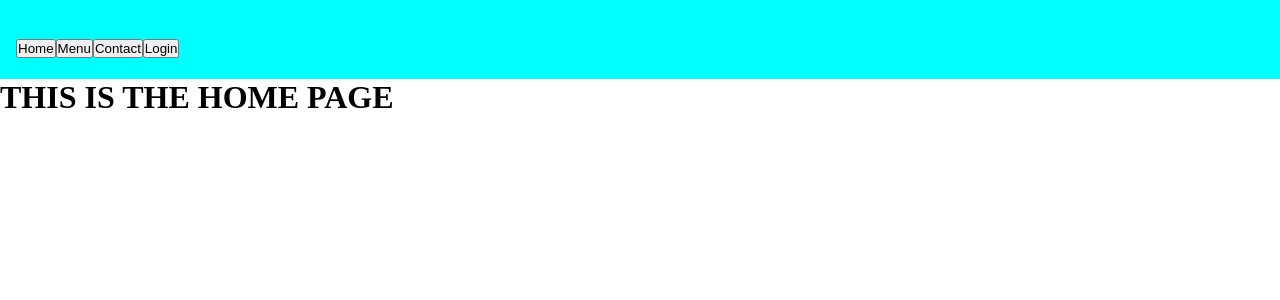
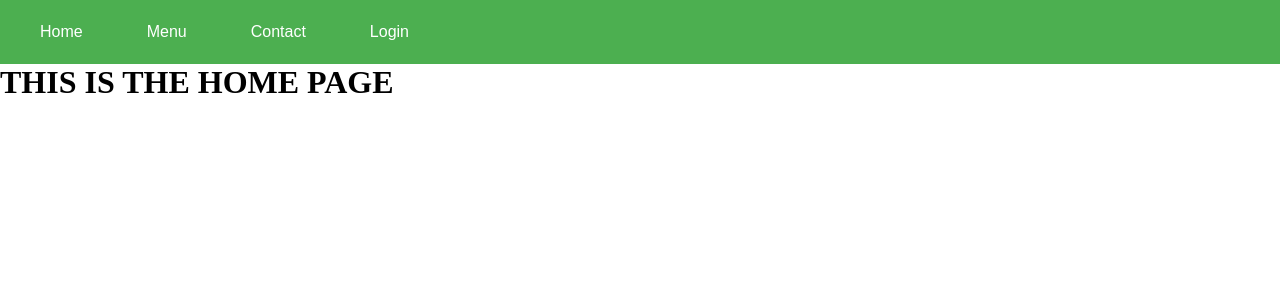
Before and after one commit to JayeshM-01/IITISOC-23-Web, a React (Create React App) app in the folder webapp/: page / in a window 1280 px wide. Shown: the top 300 px of the page. Built offline with nearby package versions, Linux system fonts and the light colour scheme.

Commit message:
added css to button

```diff
--- a/webapp/src/App.css
+++ b/webapp/src/App.css
@@ -4,12 +4,22 @@
 }
 
 div.nav {
-   background-color: aqua;
+   background-color: #4CAF50;
 }
 
 div.navi {
-  padding: 2vh;
-  word-spacing: 2vw;
-  font-size: 5vh;
+  padding: 1vh;
+  word-spacing: 1vw;
+  font-size: 1vh;
+}
 
+button {
+  background-color: #4CAF50; /* Green */
+  border: white ;
+  color: white;
+  padding: 15px 32px;
+  text-align: center;
+  text-decoration: none;
+  display: inline-block;
+  font-size: 16px;
 }
```
